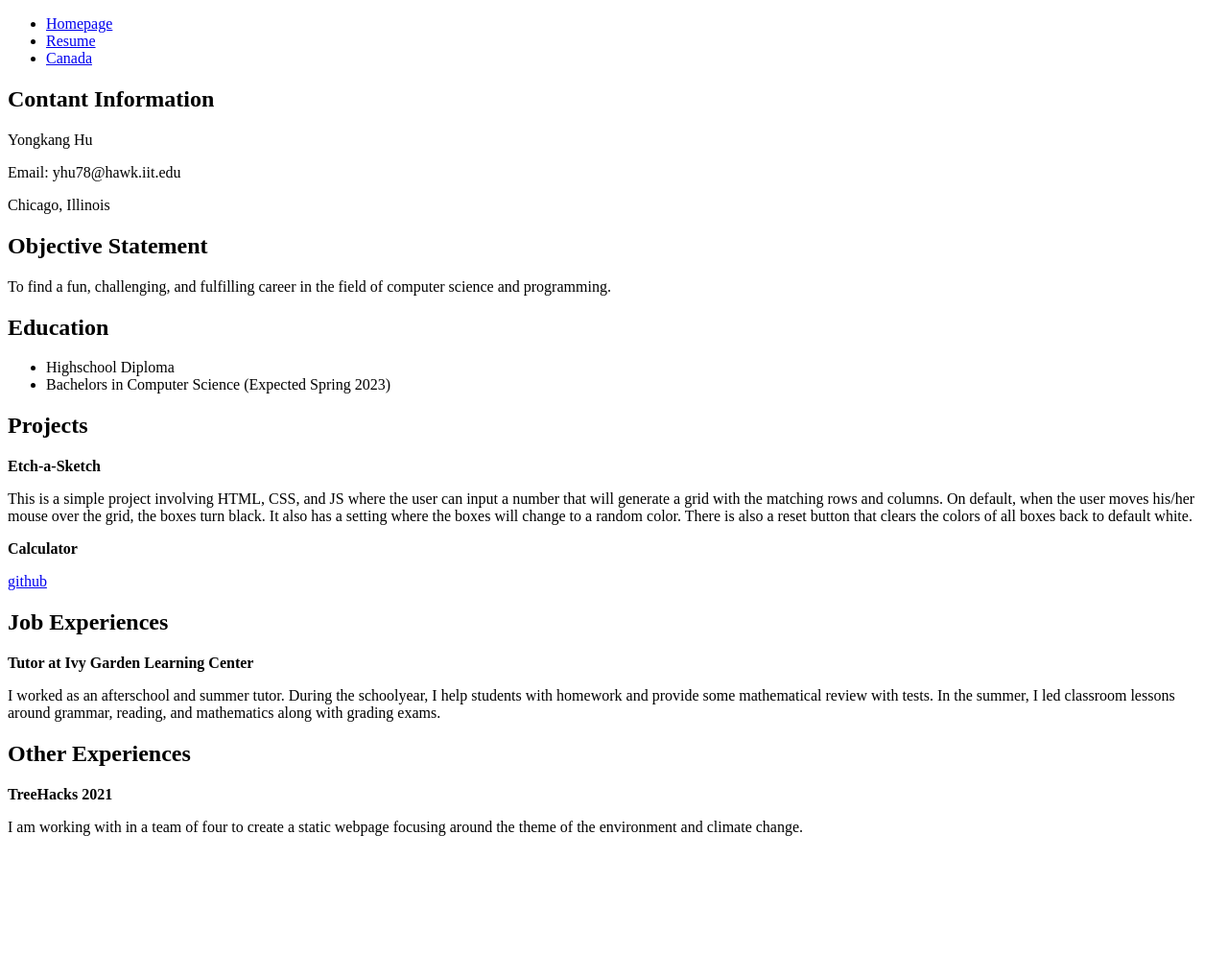
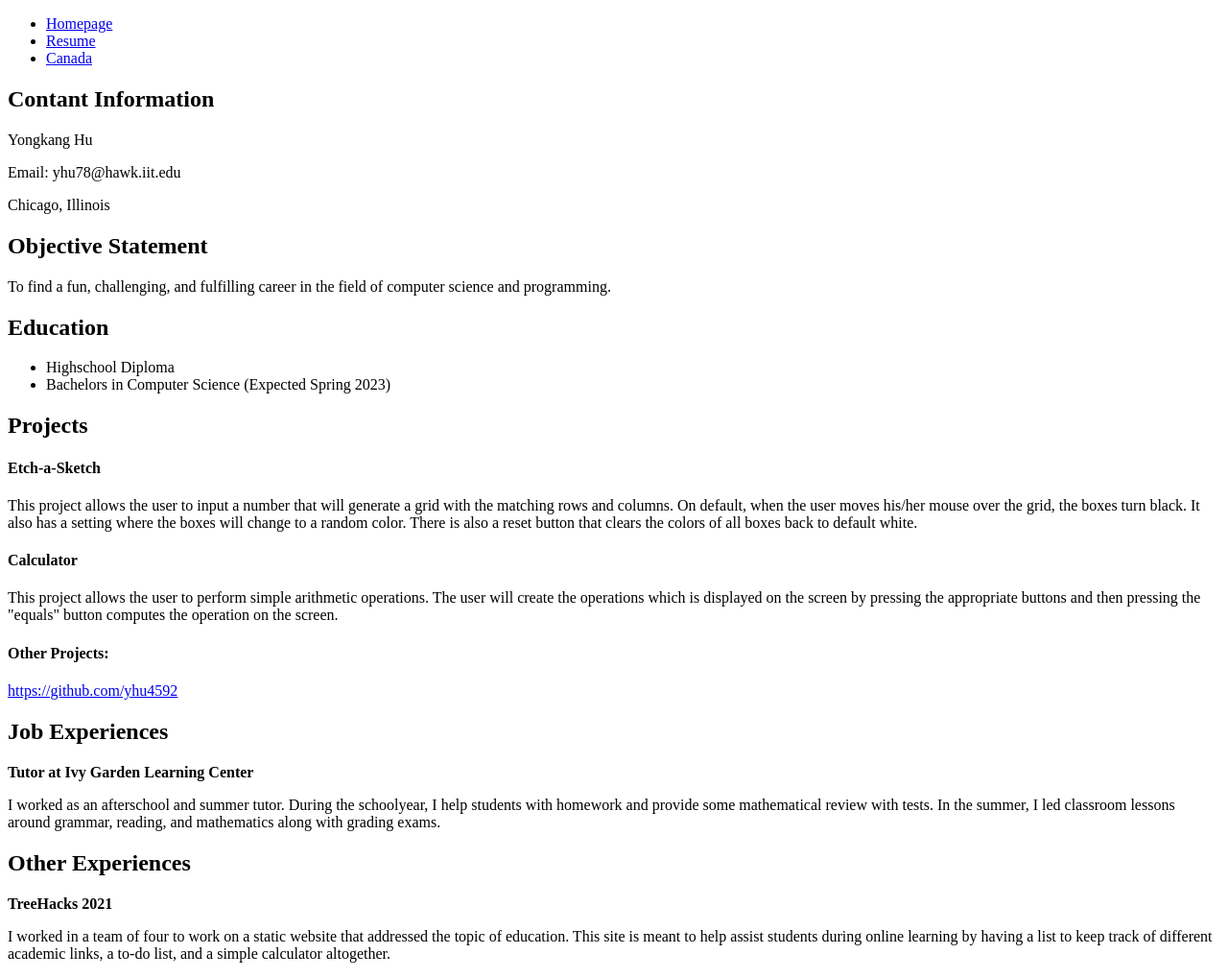
Before and after one commit to yhu4592/ITM_361_Project_1, a plain HTML site: page resume.html in a window 1280 px wide. Shown: the whole page at 96% size. Before the commit the page ends 887 px from the top, so only its background shows below. Drawn offline with Linux system fonts and the light colour scheme.

Commit message:
Added more text content.

```diff
--- a/resume.html
+++ b/resume.html
@@ -26,15 +26,17 @@
     <li>Bachelors in Computer Science (Expected Spring 2023)</li>
   </ul>
   <h2>Projects</h2>
-  <p><strong>Etch-a-Sketch</strong></p>
-  <p>This is a simple project involving HTML, CSS, and JS where the user can input a number that will generate a grid with the matching rows and columns. On default, when the user moves his/her mouse over the grid, the boxes turn black. It also has a setting where the boxes will change to a random color. There is also a reset button that clears the colors of all boxes back to default white.</p>
-  <p><strong>Calculator</strong></p>
-  <a href="https://github.com/yhu4592">github</a>
+  <h4>Etch-a-Sketch</h3>
+  <p>This project allows the user to input a number that will generate a grid with the matching rows and columns. On default, when the user moves his/her mouse over the grid, the boxes turn black. It also has a setting where the boxes will change to a random color. There is also a reset button that clears the colors of all boxes back to default white.</p>
+  <h4>Calculator</h4>
+  <p>This project allows the user to perform simple arithmetic operations. The user will create the operations which is displayed on the screen by pressing the appropriate buttons and then pressing the "equals" button computes the operation on the screen.</p>
+  <h4>Other Projects:</h4>
+  <a href="https://github.com/yhu4592">https://github.com/yhu4592</a>
   <h2>Job Experiences</h2>
   <p><strong>Tutor at Ivy Garden Learning Center</strong></p>
   <p>I worked as an afterschool and summer tutor. During the schoolyear, I help students with homework and provide some mathematical review with tests. In the summer, I led classroom lessons around grammar, reading, and mathematics along with grading exams. </p>
   <h2>Other Experiences</h2>
   <p><strong>TreeHacks 2021</strong></p>
-  <p>I am working with in a team of four to create a static webpage focusing around the theme of the environment and climate change.</p>
+  <p>I worked in a team of four to work on a static website that addressed the topic of education. This site is meant to help assist students during online learning by having a list to keep track of different academic links, a to-do list, and a simple calculator altogether.</p>
 </body>
 </html>
```
